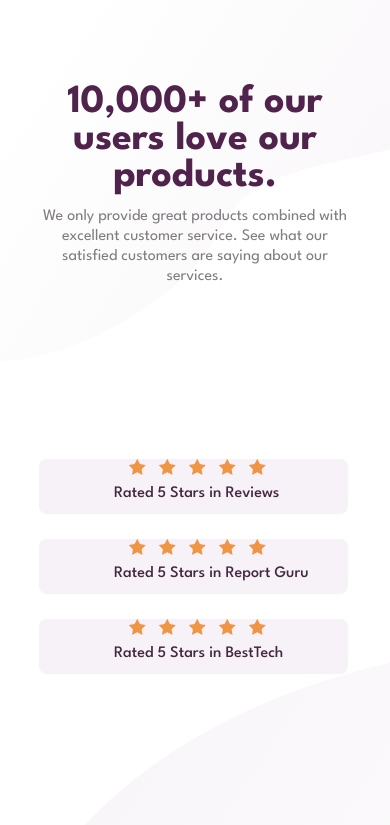
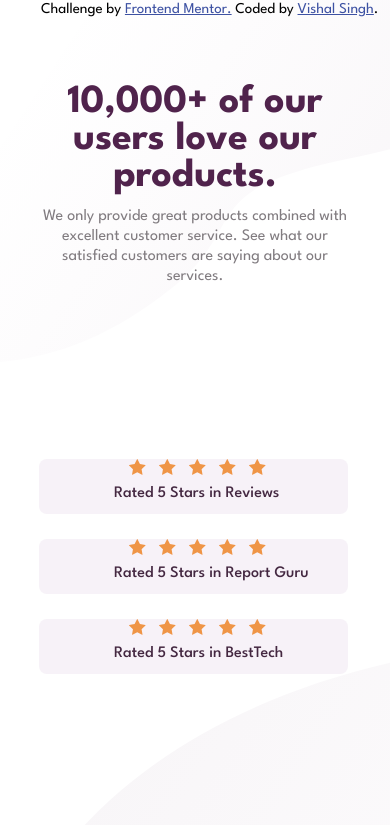
Before and after one commit to vishal-singh5128/Social-Proof, a plain HTML site: page index.html in a window 390 px wide. Shown: the top 825 px of the page. Drawn offline with Linux system fonts and the light colour scheme.

Commit message:
Update styles.css

```diff
--- a/styles.css
+++ b/styles.css
@@ -311,7 +311,7 @@ p
 
 .attribution
 {  position: absolute;
-    top: 1100px;
+    top:0px;
     left: 41px;
     font-size: 15px;
 
```
